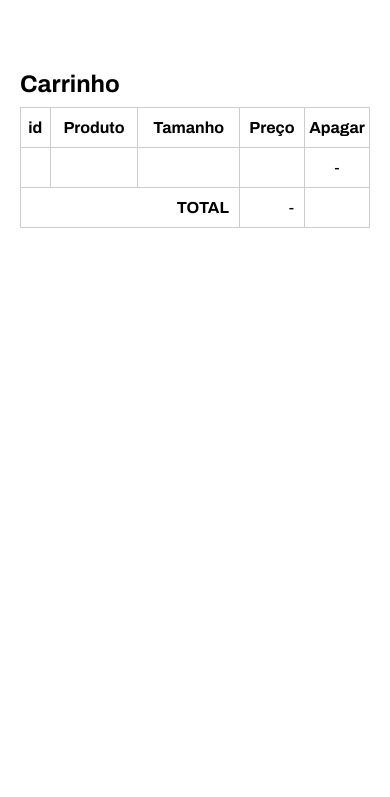
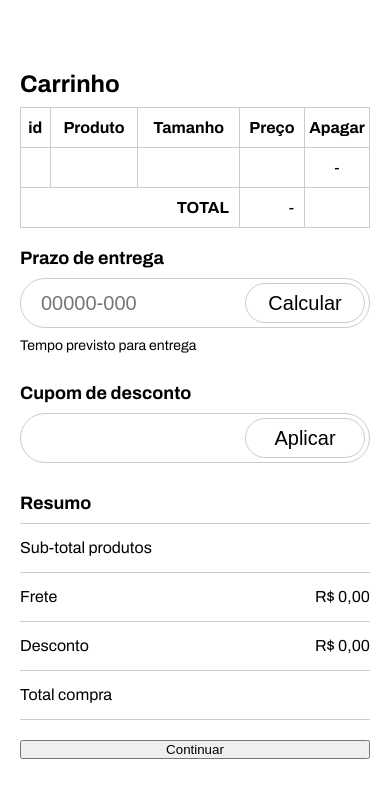
Before and after one commit to otorquati/moda-shoes, a plain HTML site: page index.html in a window 390 px wide. Both pictures are taken after a click on the element "shopping_cart". Shown: the part 59-856 px from the top of the page. Drawn offline with nearby package versions, Linux system fonts and the light colour scheme.

Commit message:
feat: improve card details as aula 17

```diff
--- a/css/media-source.css
+++ b/css/media-source.css
@@ -84,3 +84,30 @@
         font-size: 16px;
     }
 }
+@media (max-width: 1024px) {
+    .carrinho__detalhes {
+        flex-direction: column;
+        gap: 20px;
+    }
+
+    .carrinho__detalhes label,
+    .carrinho__detalhes h3 {
+        font-size: 18px;
+    }
+
+    .carrinho__detalhes p {
+        font-size: 14px;
+    }
+}
+
+.identificacao,
+.pagamento {
+    margin-top: 50px;
+    padding-inline: 20px;
+    width: 100%;
+}
+
+.identificacao h2,
+.pagamento h2 {
+    text-align: center;
+}
--- a/css/styles.css
+++ b/css/styles.css
@@ -438,7 +438,7 @@ label {
     cursor: pointer;
     position: absolute;
     bottom: 5px;
-    right: 0;
+    right: 5px;
     margin-left: 5px;
 }
 
@@ -510,3 +510,50 @@ table td {
 tfoot {
     text-align: right;
 }
+/* DETALHES DO CARRINHO */
+.carrinho__detalhes {
+    width: 100%;
+    margin-block: 20px;
+    display: flex;
+    justify-content: space-around;
+}
+
+.carrinho__detalhes label,
+.carrinho__detalhes h3 {
+    font-size: 20px;
+    font-weight: bold;
+    margin-bottom: 10px;
+}
+
+/* .carrinho__detalhes .frete */
+.carrinho__detalhes .frete p {
+    margin-bottom: 10px;
+}
+
+/* .carrinho__detalhes .cupom_desconto */
+.cupom_desconto input {
+    min-width: 320px;
+}
+
+/* .carrinho__detalhes .resumo */
+.carrinho__detalhes .resumo {
+    min-width: 300px;
+    display: flex;
+    flex-direction: column;
+}
+
+.resumo ul {
+    margin-bottom: 20px;
+}
+
+.resumo li {
+    font-size: 16px;
+    line-height: 48px;
+    display: flex;
+    justify-content: space-between;
+    border-bottom: 1px solid #ccc;
+}
+
+.resumo li:first-child {
+    border-top: 1px solid #ccc;
+}
--- a/index.html
+++ b/index.html
@@ -185,9 +185,52 @@
                     </tr>
                 </tfoot>
             </table>
+            <div class="carrinho__detalhes">
+                <div class="frete">
+                    <label for="cep2">Prazo de entrega</label>
+                    <div class="input">
+                        <input type="text" id="cep2" placeholder="00000-000" />
+                        <button type="button" class="btn_calcular">Calcular</button>
+                    </div>
+                    <p>Tempo previsto para entrega</p>
+                    <a href="httpS://buscarcepinter.correios.com.br/app/endereco/index.php" target="_blank"
+                        rel="noopener noreferrer"></a>
+                </div>
+                <div class="cupom_desconto">
+                    <label for="cupom">Cupom de desconto</label>
+                    <div class="input">
+                        <input type="text" id="cupom">
+                        <button type="button" class="btn_aplicar">Aplicar</button>
+                    </div>
+                    <span class="desconto_cupom"></span>
+                </div>
+                <div class="resumo">
+                    <h3>Resumo</h3>
+                    <ul>
+                        <li>
+                            <span>Sub-total produtos</span>
+                            <span class="sub_total"></span>
+                        </li>
+                        <li>
+                            <span>Frete</span>
+                            <span class="valor_frete"></span>
+                        </li>
+                        <li>
+                            <span>Desconto</span>
+                            <span class="valor_desconto"></span>
+                        </li>
+                        <li>
+                            <span>Total compra</span>
+                            <span class="total_compra"></span>
+                        </li>
+                    </ul>
+                    <button type="button" class="btn_continuar">Continuar</button>
+                </div>
+            </div>
         </section>
     </main>
-    <script src="js/script.js"></script>
+    <script src="js/utils.js" type="module"></script>
+    <script src="js/script.js" type="module"></script>
 </body>
 
 </html>
--- a/js/script.js
+++ b/js/script.js
@@ -1,3 +1,4 @@
+import { formatCurrencyBR, formatCurrencyUS, limparFormatoReal } from "./utils.js"
 const sectionHero = document.querySelector('.hero')
 const sectionProdutos = document.querySelector('.produtos')
 const botaoVoltar = document.querySelector('.voltar')
@@ -60,23 +61,9 @@ const atualizarNumeroItens = () => {
 }
 
 //  Formatar numeros para formato monetario brasileiro e exibir o simbolo R$
-const formatCurrencyBR = new Intl.NumberFormat('pt-BR', {
-    style: 'currency',
-    currency: 'BRL',
-    minimumFractionDigits: 2,
-    maximumFractionDigits: 2,
-    })
 
-const limparFormatoReal = (valor) => {
-    return parseFloat(valor.replace('R$&nbsp;', '').replace('.', '').replace(',', '.'))
-}
 
-const formatCurrencyUS = new Intl.NumberFormat('en-US', {
-        style: 'decimal',
-        useGrouping: false,
-        minimumFractionDigits: 2,
-        maximumFractionDigits: 2,
-    })
+
 
 // PAGE PRODUTOS
 const getProducts = async () => {
@@ -222,10 +209,13 @@ const atualizarCarrinho = (cart) => {
         </tr>`
     })
     // Aula 14 - R$nbsp;1.124,45 -> 112445
-    const total = cart.reduce( (valorAcumulado, item) => {
+    const subtotal = cart.reduce( (valorAcumulado, item) => {
         return valorAcumulado + limparFormatoReal(item.preco)
     },0)
-    document.querySelector('.coluna_total').innerHTML = formatCurrencyBR.format(total)
+    document.querySelector('.coluna_total').innerHTML = formatCurrencyBR.format(subtotal)
+    // Aula 17
+    spanSubTotal.innerHTML=formatCurrencyBR.format(subtotal)
+    spanTotalCompra.innerHTML=formatCurrencyBR.format(subtotal+valorFrete+valorDesconto)
 
     acaoBotaoApagar()
 }
@@ -243,3 +233,13 @@ const acaoBotaoApagar = () => {
     })
     atualizarNumeroItens()
 }
+// Aula 17
+let valorFrete = 0
+let valorDesconto = 0
+const spanSubTotal = document.querySelector('.sub_total')
+const spanFrete = document.querySelector('.valor_frete')
+const spanDesconto = document.querySelector('.valor_desconto')
+const spanTotalCompra = document.querySelector('.total_compra')
+
+spanFrete.innerHTML = formatCurrencyBR.format(valorFrete)
+spanDesconto.innerHTML = formatCurrencyBR.format(valorDesconto)
--- /dev/null
+++ b/js/utils.js
@@ -0,0 +1,17 @@
+export const formatCurrencyBR = new Intl.NumberFormat('pt-BR', {
+    style: 'currency',
+    currency: 'BRL',
+    minimumFractionDigits: 2,
+    maximumFractionDigits: 2,
+})
+
+export const limparFormatoReal = (valor) => {
+    return parseFloat(valor.replace('R$&nbsp;', '').replace('.', '').replace(',', '.'))
+}
+
+export const formatCurrencyUS = new Intl.NumberFormat('en-US', {
+    style: 'decimal',
+    useGrouping: false,
+    minimumFractionDigits: 2,
+    maximumFractionDigits: 2,
+})
```
Lines whose indentation alone changed are shown as unchanged.
